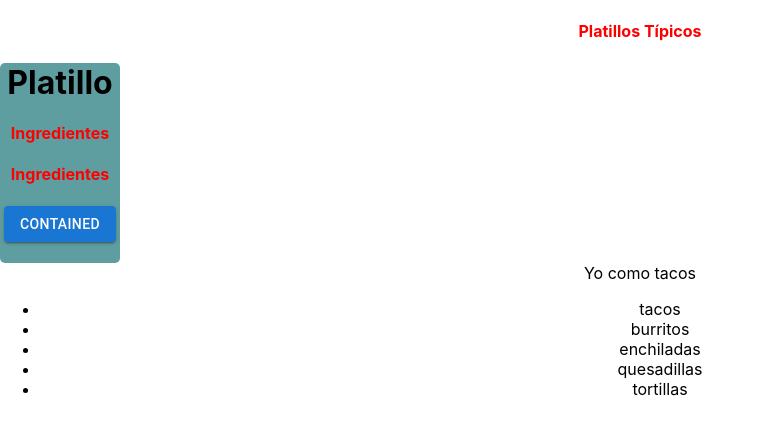
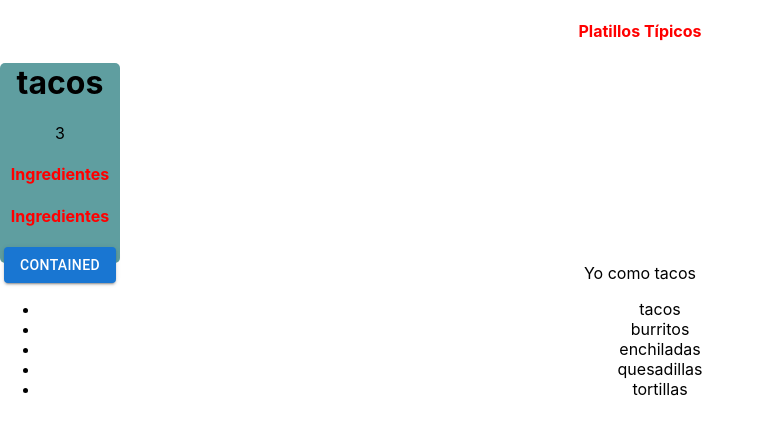
Before and after one commit to andesdevroot/react-app-test-1, a React (Create React App) app: page / in a window 1280 px wide. Shown: the top 434 px of the page, without its empty margins (0-765 px from the left). Built offline with nearby package versions, Linux system fonts and the light colour scheme.

Commit message:
se utiliza props

```diff
--- a/src/App.js
+++ b/src/App.js
@@ -14,7 +14,7 @@
     return (
       <div className="App">
         <Header />
-        <Dish />
+        <Dish name= { this.dish } qty="3"/>
         Yo como {this.dish}
         <ul>
           {
--- a/src/components/dish.js
+++ b/src/components/dish.js
@@ -34,7 +34,8 @@
   render() {
     return (
         <div className="dish">
-        <h1> Platillo</h1>
+        <h1> { this.props.name } </h1>
+        { this.props.qty}
         <Ingredient/>
         <Button variant="contained">Contained</Button>
         </div>
```
